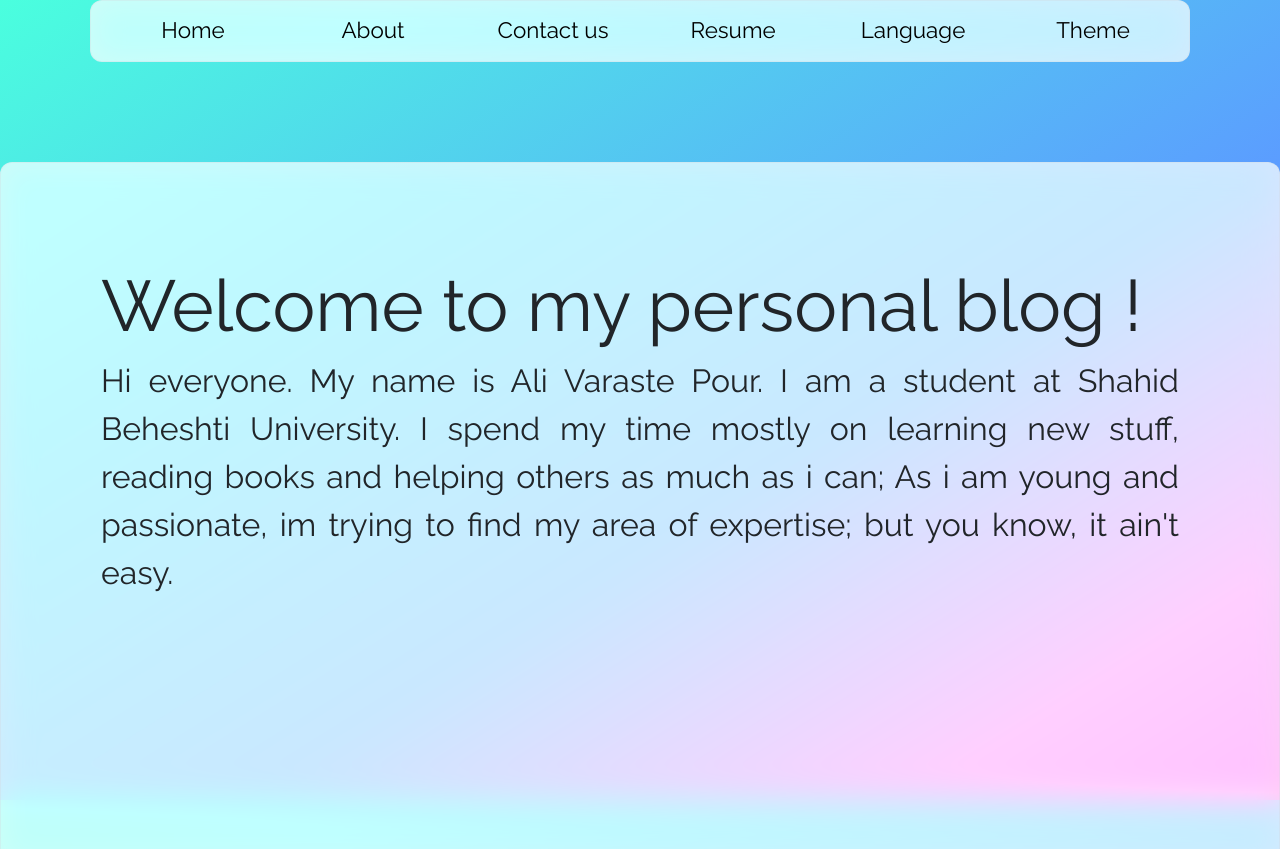
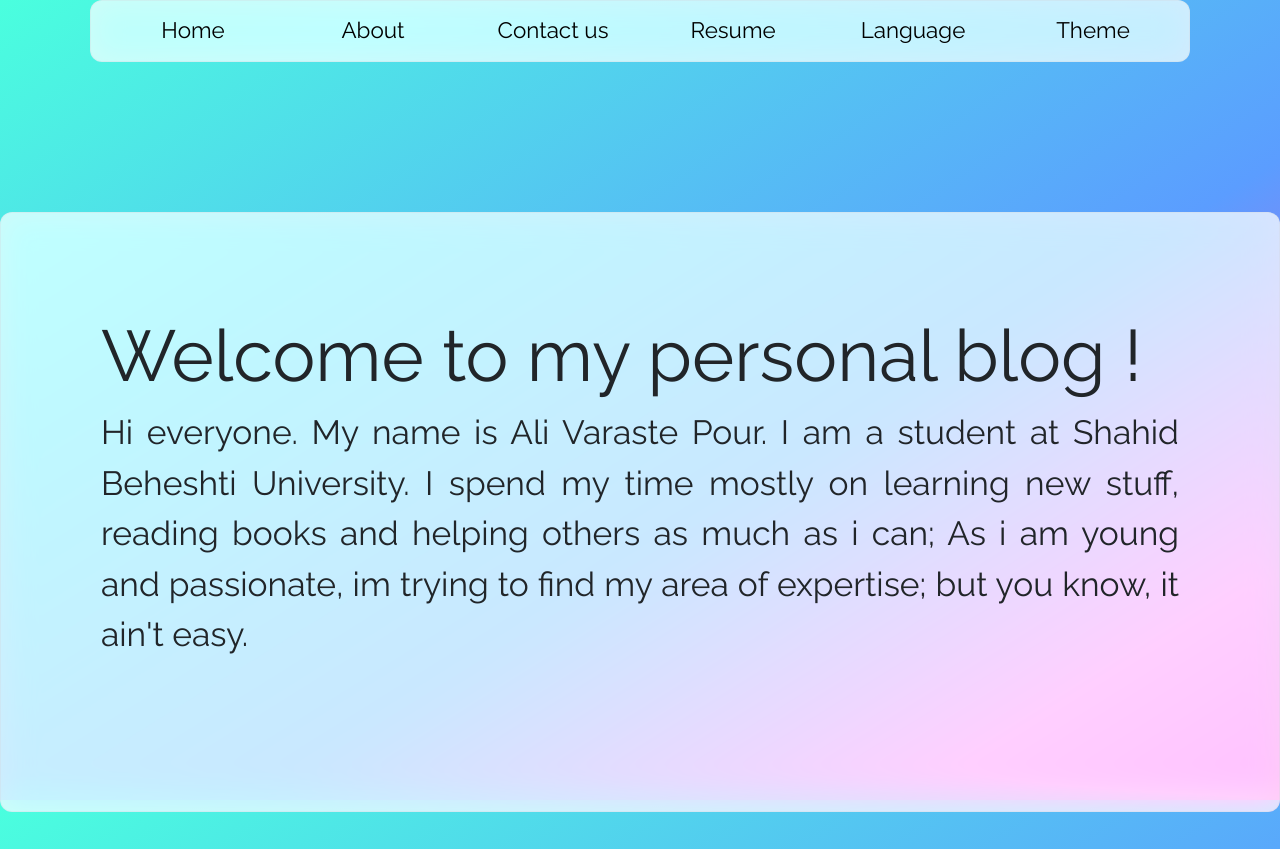
Before and after one commit to alivarastepour/personal-blog, a React (Create React App) app: page / in a window 1280 px wide. Shown: the top 849 px of the page. Built offline with nearby package versions, Linux system fonts and the light colour scheme; no server answers.

Commit message:
Introduction style edit

```diff
--- a/src/Components/Introduction/Introduction.styles.ts
+++ b/src/Components/Introduction/Introduction.styles.ts
@@ -1,8 +1,8 @@
 import styled from "styled-components";
 
 export const Wrapper = styled.div`
-  margin-top: 100px;
-  height: 700px;
+  margin-top: 150px;
+  height: 600px;
   max-width: 1600px;
   padding: 100px;
   border-radius: 12px;
--- a/src/Components/Introduction/styles.scss
+++ b/src/Components/Introduction/styles.scss
@@ -3,7 +3,7 @@
   @include glassMorphism;
 }
 .details {
-  font-size: 2rem;
+  font-size: 2.1rem;
   text-align: justify;
 }
 .link {
```
